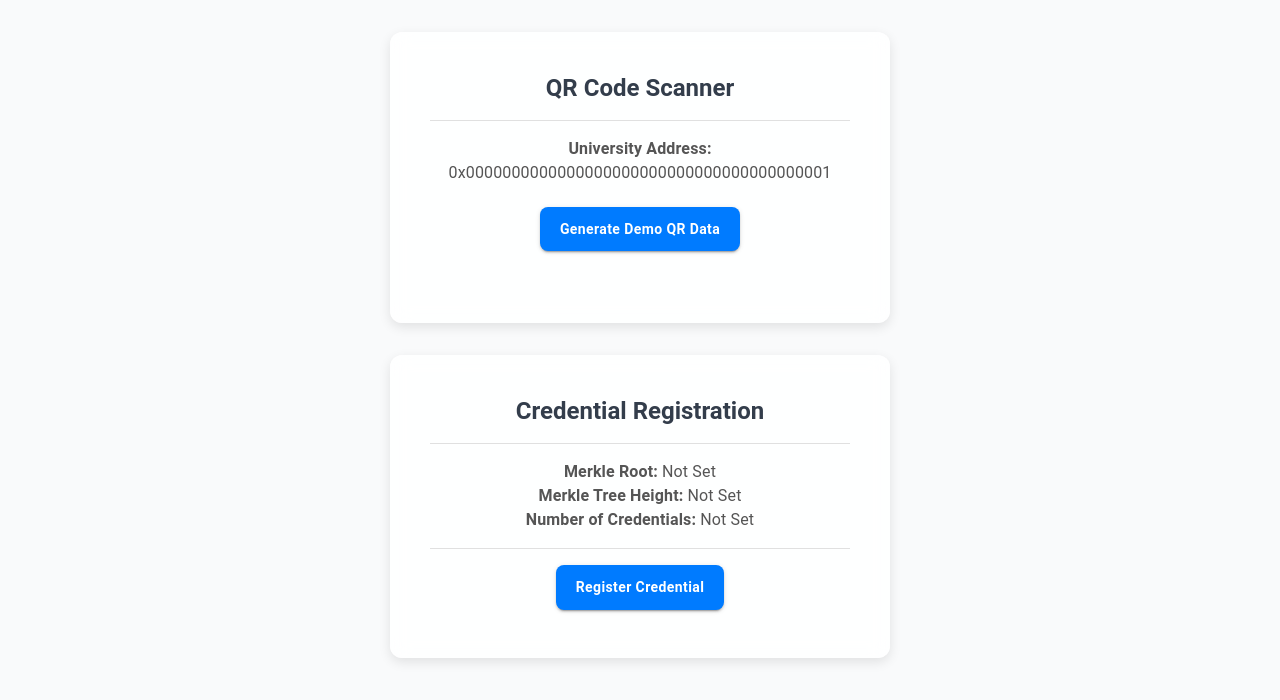
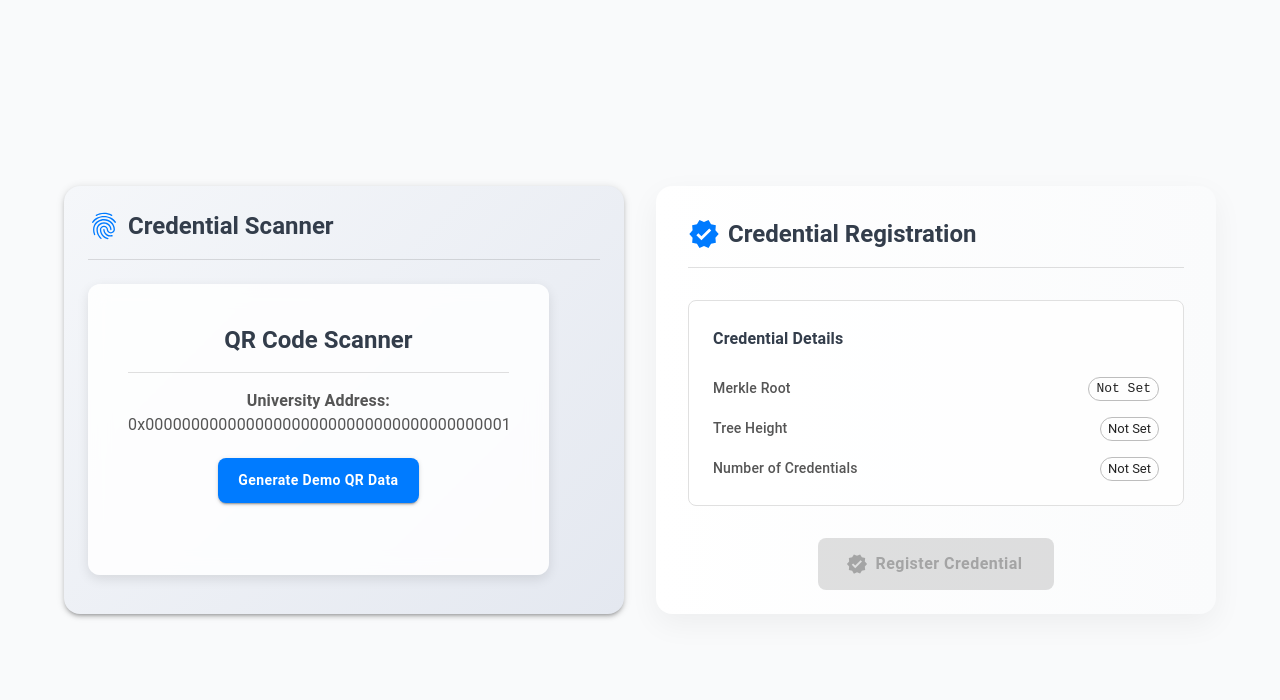
Before and after one commit to prithvirajmotwani/merkle-magic, a React (Vite) app: page / in a window 1280 px wide. Shown: the top 700 px of the page. Built offline with nearby package versions, Linux system fonts and the light colour scheme.

Commit message:
Refactor Credential Registration Page
This commit refactors the design of the credential registration page while maintaining the existing functionality.  No changes to the underlying functionality are included.

```diff
--- a/src/components/RegisterCredential.jsx
+++ b/src/components/RegisterCredential.jsx
@@ -7,17 +7,26 @@ import {
   Typography,
   Button,
   Divider,
+  Grid,
+  Paper,
+  Chip,
+  CircularProgress,
+  Container,
+  IconButton,
 } from "@mui/material";
 import { usePopup } from "../context/PopupContext";
 import { useAuth } from "../context/AuthContext";
 import QrCodeGenerator from "./QrCodeGenerator";
 import { BlockchainInteractionService, ContractFunction } from "../utils/BlockchainInteractionService";
 import { getErrorMessage } from "../utils/helperFunctions";
+import VerifiedIcon from '@mui/icons-material/Verified';
+import FingerprintIcon from '@mui/icons-material/Fingerprint';
 
 const RegisterCredential = () => {
   const [merkleRoot, setMerkleRoot] = useState("");
   const [merkleTreeHeight, setMerkleTreeHeight] = useState("");
   const [numberOfCredentials, setNumberOfCredentials] = useState("");
+  const [isRegistering, setIsRegistering] = useState(false);
 
   const { openPopup } = usePopup();
   const { isMultiSigWalletConnected } = useAuth();
@@ -29,6 +38,7 @@ const RegisterCredential = () => {
     }
 
     try {
+      setIsRegistering(true);
       openPopup("Processing Transaction", "", true);
       if (isMultiSigWalletConnected) {
         await BlockchainInteractionService.submitTransaction(ContractFunction.registerCredential, [merkleRoot]);
@@ -41,21 +51,44 @@ const RegisterCredential = () => {
         "Transaction Failed",
         `Failed to register credentials. \nReason: ${getErrorMessage(error)}`
       );
+    } finally {
+      setIsRegistering(false);
     }
   };
 
   return (
     <Box
       sx={{
-        display: "flex",
-        flexDirection: "column",
-        alignItems: "center",
         minHeight: "100vh",
         backgroundColor: "#F9FAFB",
-        padding: 4,
+        padding: { xs: 2, md: 4 },
+        display: "flex",
+        justifyContent: "center",
+        alignItems: "center",
       }}
     >
-      {/* QR Code Scanner Section */}
+      <Container maxWidth="lg" sx={{ py: 4 }}>
+        <Grid container spacing={4} justifyContent="center">
+          {/* Left column - QR Code Scanner */}
+          <Grid item xs={12} md={6}>
+            <Paper
+              elevation={3}
+              sx={{
+                borderRadius: 4,
+                overflow: "hidden",
+                height: "100%",
+                backgroundImage: "linear-gradient(135deg, #f5f7fa 0%, #e4e8f0 100%)",
+              }}
+            >
+              <Box sx={{ p: 3 }}>
+                <Box display="flex" alignItems="center" mb={2}>
+                  <FingerprintIcon sx={{ fontSize: 32, color: "#007BFF", mr: 1 }} />
+                  <Typography variant="h5" fontWeight="700" color="#333D4B">
+                    Credential Scanner
+                  </Typography>
+                </Box>
+                <Divider sx={{ mb: 3 }} />
+
                 <QrCodeGenerator
                   universityAddress={
                     isMultiSigWalletConnected
@@ -66,55 +99,125 @@ const RegisterCredential = () => {
                   setMerkleTreeHeight={setMerkleTreeHeight}
                   setNumberOfLeaves={setNumberOfCredentials}
                 />
+              </Box>
+            </Paper>
+          </Grid>
 
-      {/* Merkle Information & Register Button */}
+          {/* Right column - Credential Registration */}
+          <Grid item xs={12} md={6}>
             <Card
+              elevation={3}
               sx={{
-          width: "90%",
-          maxWidth: 500,
-          padding: 3,
-          borderRadius: 3,
-          boxShadow: "0 4px 12px rgba(0, 0, 0, 0.1)",
-          backgroundColor: "#FFFFFFD9",
-          backdropFilter: "blur(10px)",
-          textAlign: "center",
-          marginTop: 4,
+                borderRadius: 4,
+                height: "100%",
+                backgroundImage: "linear-gradient(to right, #ffffff, #fafbfc)",
+                boxShadow: "0 10px 30px rgba(0, 0, 0, 0.05)",
               }}
             >
-        <CardContent>
-          <Typography variant="h5" fontWeight="bold" color="#333D4B" gutterBottom>
+              <CardContent sx={{ p: 4 }}>
+                <Box display="flex" alignItems="center" mb={2}>
+                  <VerifiedIcon sx={{ fontSize: 32, color: "#007BFF", mr: 1 }} />
+                  <Typography variant="h5" fontWeight="700" color="#333D4B">
                     Credential Registration
                   </Typography>
-          <Divider sx={{ marginY: 2 }} />
-          <Typography variant="body1" color="#555">
-            <strong>Merkle Root:</strong> {merkleRoot || "Not Set"}
+                </Box>
+                <Divider sx={{ mb: 4 }} />
+
+                <Box sx={{ mb: 4 }}>
+                  {/* Credential Details */}
+                  <Paper
+                    variant="outlined"
+                    sx={{
+                      p: 3,
+                      mb: 3,
+                      borderRadius: 2,
+                      backgroundColor: "rgba(255,255,255,0.8)",
+                      border: "1px solid #e0e0e0",
+                    }}
+                  >
+                    <Typography variant="subtitle1" fontWeight="600" color="#333D4B" gutterBottom>
+                      Credential Details
                     </Typography>
-          <Typography variant="body1" color="#555">
-            <strong>Merkle Tree Height:</strong> {merkleTreeHeight || "Not Set"}
+
+                    <Grid container spacing={2} sx={{ mt: 1 }}>
+                      <Grid item xs={12}>
+                        <Box sx={{ display: "flex", justifyContent: "space-between", alignItems: "center" }}>
+                          <Typography variant="body2" color="#555" fontWeight="500">
+                            Merkle Root
                           </Typography>
-          <Typography variant="body1" color="#555">
-            <strong>Number of Credentials:</strong> {numberOfCredentials || "Not Set"}
+                          <Chip
+                            label={merkleRoot ? `${merkleRoot.substring(0, 10)}...` : "Not Set"}
+                            variant={merkleRoot ? "filled" : "outlined"}
+                            size="small"
+                            color={merkleRoot ? "primary" : "default"}
+                            sx={{ fontFamily: "monospace" }}
+                          />
+                        </Box>
+                      </Grid>
+
+                      <Grid item xs={12}>
+                        <Box sx={{ display: "flex", justifyContent: "space-between", alignItems: "center" }}>
+                          <Typography variant="body2" color="#555" fontWeight="500">
+                            Tree Height
                           </Typography>
-          <Divider sx={{ marginY: 2 }} />
+                          <Chip
+                            label={merkleTreeHeight || "Not Set"}
+                            variant={merkleTreeHeight ? "filled" : "outlined"}
+                            size="small"
+                            color={merkleTreeHeight ? "primary" : "default"}
+                          />
+                        </Box>
+                      </Grid>
 
-          {/* Register Button */}
+                      <Grid item xs={12}>
+                        <Box sx={{ display: "flex", justifyContent: "space-between", alignItems: "center" }}>
+                          <Typography variant="body2" color="#555" fontWeight="500">
+                            Number of Credentials
+                          </Typography>
+                          <Chip
+                            label={numberOfCredentials || "Not Set"}
+                            variant={numberOfCredentials ? "filled" : "outlined"}
+                            size="small"
+                            color={numberOfCredentials ? "primary" : "default"}
+                          />
+                        </Box>
+                      </Grid>
+                    </Grid>
+                  </Paper>
+                </Box>
+
+                {/* Registration Button */}
+                <Box sx={{ textAlign: "center", mt: 2 }}>
                   <Button
                     variant="contained"
+                    color="primary"
+                    disabled={!merkleRoot || isRegistering}
+                    size="large"
+                    onClick={registerCredential}
+                    startIcon={isRegistering ? <CircularProgress size={20} color="inherit" /> : <VerifiedIcon />}
                     sx={{
+                      py: 1.5,
+                      px: 4,
+                      borderRadius: 2,
                       backgroundColor: "#007BFF",
-              color: "#FFF",
-              fontWeight: "bold",
-              padding: "10px 20px",
-              borderRadius: "8px",
                       textTransform: "none",
-              "&:hover": { backgroundColor: "#0056b3" },
+                      fontSize: "1rem",
+                      fontWeight: "600",
+                      boxShadow: "0 4px 14px rgba(0, 123, 255, 0.25)",
+                      "&:hover": {
+                        backgroundColor: "#0056b3",
+                        boxShadow: "0 6px 20px rgba(0, 123, 255, 0.35)",
+                      },
                     }}
-            onClick={registerCredential}
                   >
-            Register Credential
+                    {isRegistering ? "Registering..." : "Register Credential"}
                   </Button>
+                </Box>
               </CardContent>
             </Card>
+          </Grid>
+        </Grid>
+      </Container>
     </Box>
   );
 };
```
Lines whose indentation alone changed are shown as unchanged.
